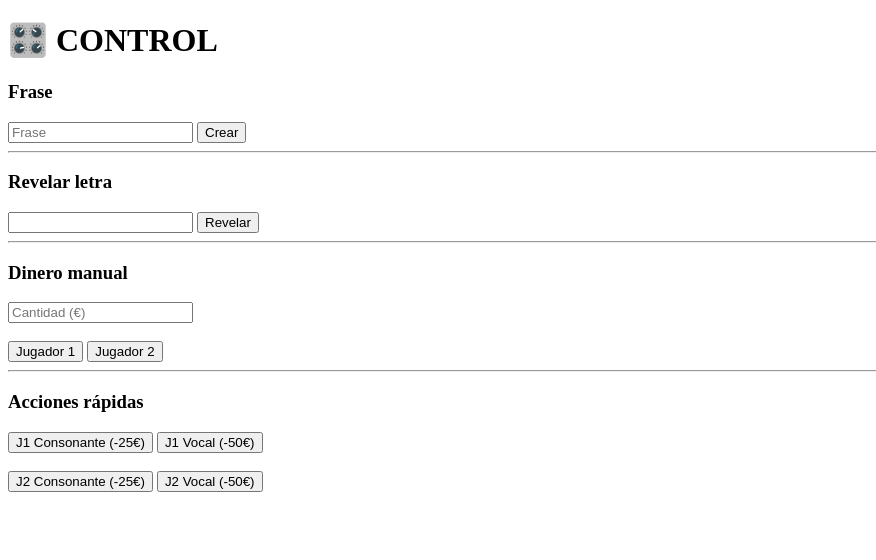
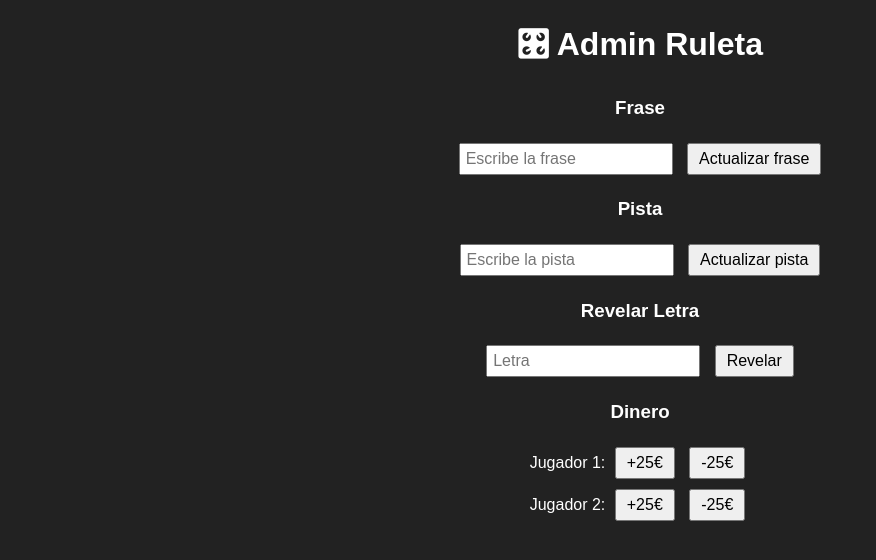
Before and after one commit to absasom/ruleta-online, a website: page public/admin.html in a window 1280 px wide. Shown: the whole page, without its empty margins (0-876 px from the left). Drawn offline with nearby package versions, Linux system fonts and the light colour scheme; no server answers.

Commit message:
Refactor admin.html for improved structure and functionality

```diff
--- a/public/admin.html
+++ b/public/admin.html
@@ -1,62 +1,64 @@
 <!DOCTYPE html>
 <html>
+<head>
+<meta charset="UTF-8">
+<title>Ruleta - Admin</title>
+<style>
+body {
+  font-family: Arial;
+  background: #222;
+  color: #fff;
+  text-align: center;
+}
+input { font-size: 16px; padding: 5px; margin: 5px; width: 200px; }
+button { font-size: 16px; padding: 5px 10px; margin: 5px; }
+</style>
+</head>
 <body>
 
-<h1>🎛️ CONTROL</h1>
+<h1>🎛 Admin Ruleta</h1>
 
+<!-- Frase -->
 <h3>Frase</h3>
-<input id="frase" placeholder="Frase">
-<button onclick="nuevaFrase()">Crear</button>
+<input id="fraseInput" placeholder="Escribe la frase">
+<button onclick="enviarFrase()">Actualizar frase</button>
 
-<hr>
+<!-- Pista -->
+<h3>Pista</h3>
+<input id="pistaInput" placeholder="Escribe la pista">
+<button onclick="enviarPista()">Actualizar pista</button>
 
-<h3>Revelar letra</h3>
-<input id="letra" maxlength="1">
-<button onclick="revelar()">Revelar</button>
+<!-- Botones de letras -->
+<h3>Revelar Letra</h3>
+<input id="letraInput" placeholder="Letra">
+<button onclick="revelarLetra()">Revelar</button>
 
-<hr>
-
-<h3>Dinero manual</h3>
-<input id="cantidad" type="number" placeholder="Cantidad (€)">
-<br><br>
-<button onclick="sumar(1)">Jugador 1</button>
-<button onclick="sumar(2)">Jugador 2</button>
-
-<hr>
-
-<h3>Acciones rápidas</h3>
-
-<button onclick="consonante(1)">J1 Consonante (-25€)</button>
-<button onclick="vocal(1)">J1 Vocal (-50€)</button>
-
-<br><br>
-
-<button onclick="consonante(2)">J2 Consonante (-25€)</button>
-<button onclick="vocal(2)">J2 Vocal (-50€)</button>
+<!-- Botones de dinero -->
+<h3>Dinero</h3>
+Jugador 1: <button onclick="sumarDinero(1, 25)">+25€</button> <button onclick="sumarDinero(1, -25)">-25€</button><br>
+Jugador 2: <button onclick="sumarDinero(2, 25)">+25€</button> <button onclick="sumarDinero(2, -25)">-25€</button>
 
 <script src="/socket.io/socket.io.js"></script>
 <script>
 const socket = io();
 
-function nuevaFrase() {
-  socket.emit("nuevaFrase", document.getElementById("frase").value);
+function enviarFrase() {
+  const texto = document.getElementById("fraseInput").value;
+  socket.emit("nuevaFrase", texto);
 }
 
-function revelar() {
-  socket.emit("revelarLetra", document.getElementById("letra").value);
+function enviarPista() {
+  const texto = document.getElementById("pistaInput").value;
+  socket.emit("cambiarPista", texto);
 }
 
-function sumar(jugador) {
-  const cantidad = parseInt(document.getElementById("cantidad").value) || 0;
-  socket.emit("sumarDinero", { jugador, cantidad });
+function revelarLetra() {
+  const letra = document.getElementById("letraInput").value;
+  if(letra) socket.emit("revelarLetra", letra[0]);
 }
 
-function consonante(jugador) {
-  socket.emit("sumarDinero", { jugador, cantidad: -25 });
-}
-
-function vocal(jugador) {
-  socket.emit("sumarDinero", { jugador, cantidad: -50 });
+function sumarDinero(jugador, cantidad) {
+  socket.emit("sumarDinero", { jugador, cantidad });
 }
 </script>
 
```
